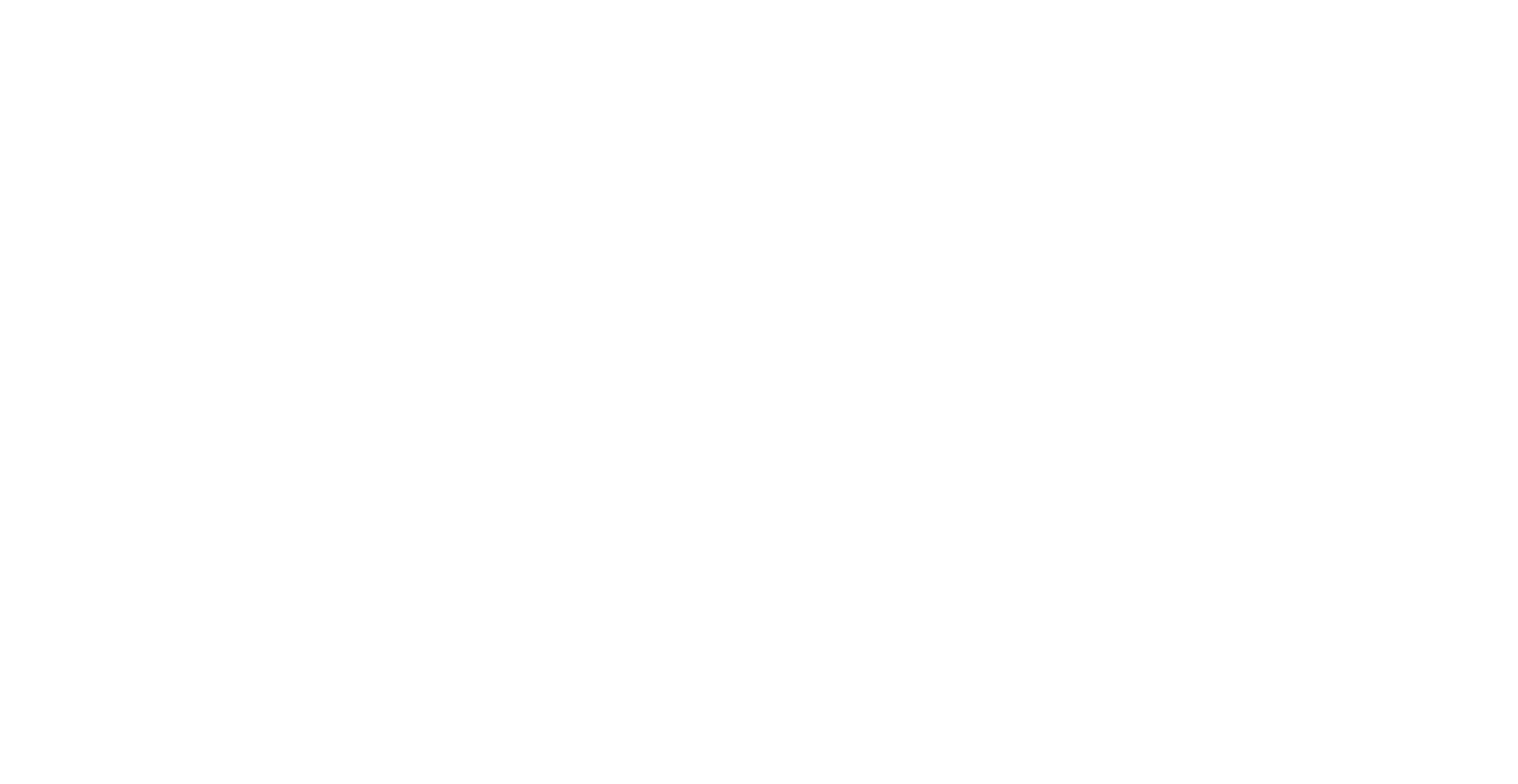
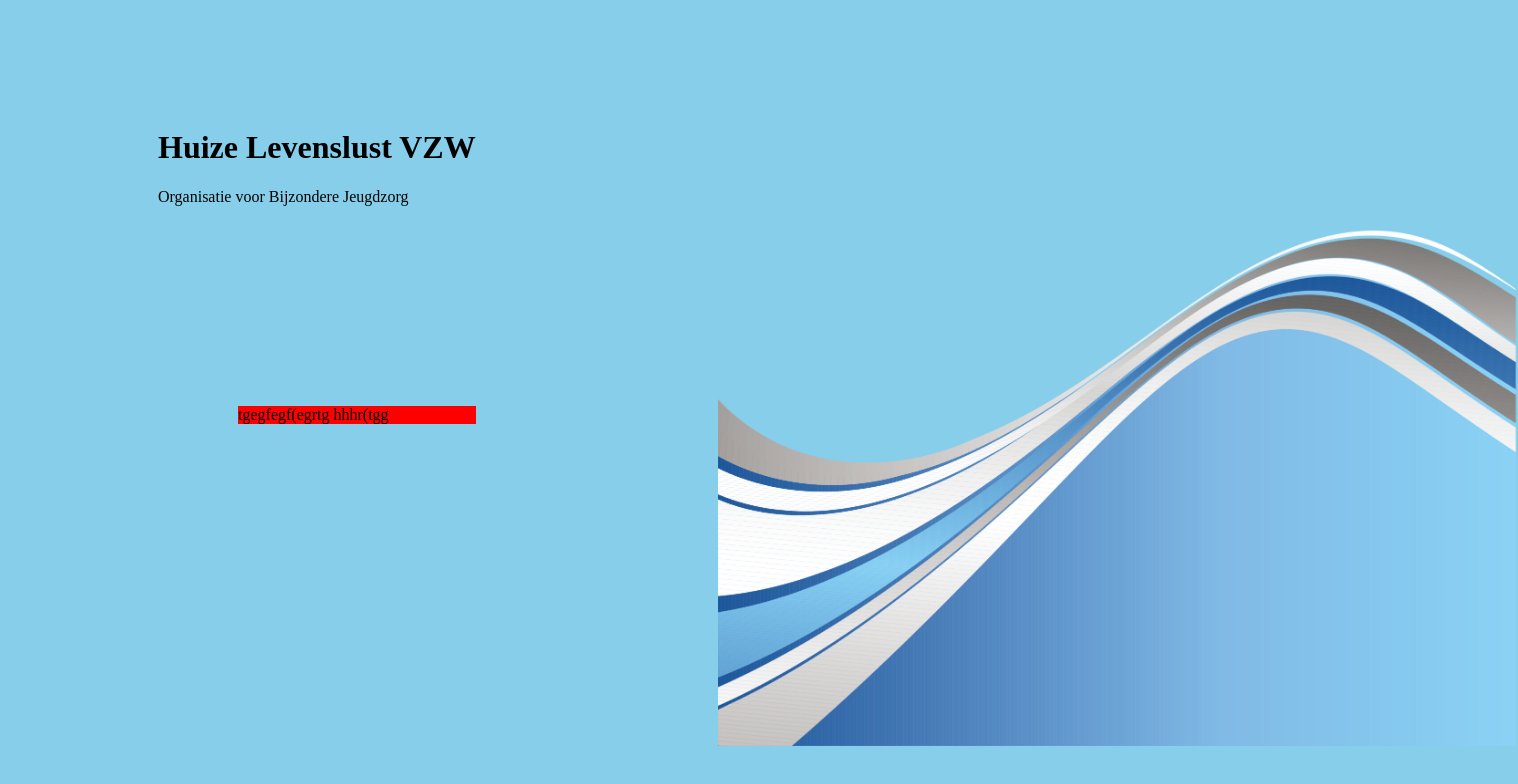
Before and after one commit to EHB-MCT/full-projects-i-tweede-zit-kianvdb, a plain HTML site: page index.html in a window 1280 px wide. Shown: the whole page, 1518 px wide, since content can reach past the window. Drawn offline with Linux system fonts and the light colour scheme; files that its build step writes are made by us from their sources.

Commit message:
beginpagina start

```diff
--- a/index.html
+++ b/index.html
@@ -6,10 +6,22 @@
     <meta http-equiv="X-UA-Compatible" content="IE=edge">
     <meta name="viewport" content="width=device-width, initial-scale=1.0">
     <title>Document</title>
-    <link rel="stylesheet" href="styles/main.css">
+    <link rel="stylesheet" href="style.css">
 </head>
 
 <body>
+    <div class="titel">
+        <h1>Huize Levenslust VZW</h1>
+        <p>Organisatie voor Bijzondere Jeugdzorg</p>
+        <div class="intro">
+            <p>tgegfegf(egrtg    hhhr(tgg</p>
+        </div>
+    </div>
+
+    <div class="achtergrond">
+        <img src="pngwing.com (16).png">
+    </div>
+
 
 
 
--- /dev/null
+++ b/style.css
@@ -0,0 +1,37 @@
+body {
+
+    background-color: #87CEEB;
+}
+
+img {
+    width: 800px;
+
+    margin-top: 106px;
+    margin-left: 10px;
+}
+
+.achtergrond {
+
+
+    width: 500px;
+    padding-left: 700px;
+    padding-top: 60px;
+    position: relative;
+
+
+}
+
+.titel {
+
+    padding-left: 150px;
+    padding-top: 100px;
+    position: absolute;
+}
+.intro{
+
+    background-color: red;
+    position: relative;
+   margin-top: 200px;
+   margin-left: 80px;
+
+}
```
Also changed, not shown: main.css (deleted), pngwing.com (16).png (added).
